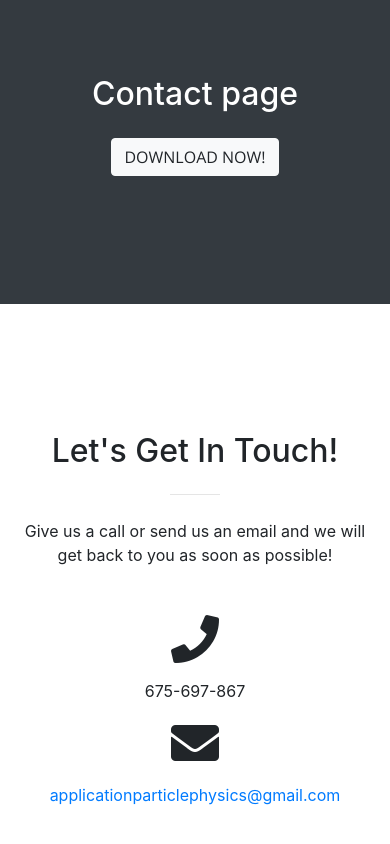
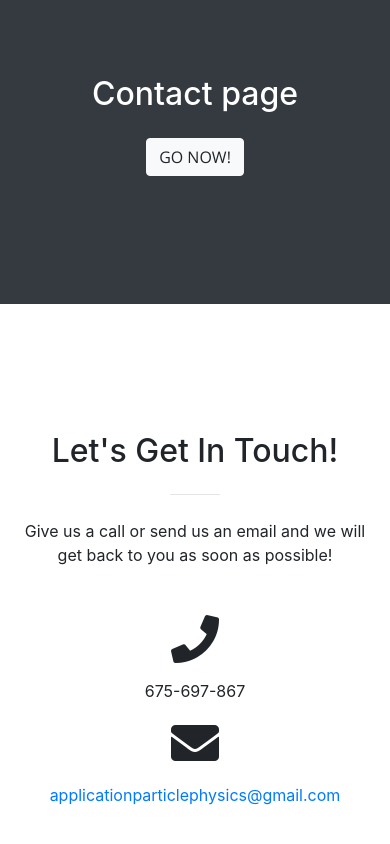
Before and after one commit to JuliaMaria/applicationsbigdatatechniquesinparticlephysics, a website with bundled scripts: page index.html in a window 390 px wide. Shown: the part 4397-5241 px from the top of the page. Built offline with nearby package versions, Linux system fonts and the light colour scheme.

```diff
--- a/index.html
+++ b/index.html
@@ -227,7 +227,7 @@
     <section class="bg-dark text-white">
       <div class="container text-center">
         <h2 class="mb-4">Contact page</h2>
-        <a class="btn btn-light btn-xl sr-button" href="http://startbootstrap.com/template-overviews/creative/">Download Now!</a>
+        <a class="btn btn-light btn-xl sr-button" href="https://vivianasandagordaguaman.github.io/applicationsbigdatatechniquesinparticlephysics/">Go Now!</a>
       </div>
     </section>
 
```
